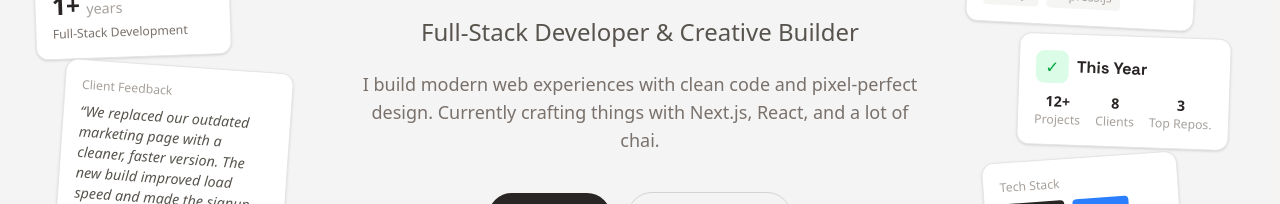
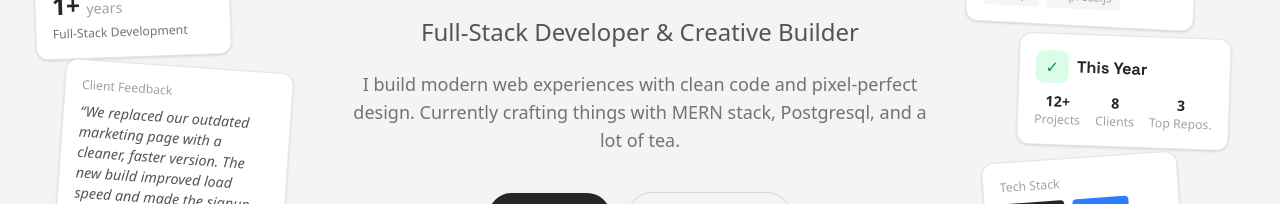
Before and after one commit to virat-pod/viratpod, a Next.js app: page / in a window 1280 px wide. Shown: the part 333-537 px from the top of the page. Built offline with nearby package versions, Linux system fonts and the light colour scheme.

Commit message:
Update hero.js

```diff
--- a/components/home/hero.js
+++ b/components/home/hero.js
@@ -38,8 +38,8 @@ const Hero = () => {
 
             <p  ref={titlePara.ref} style={titlePara.style} className={`text-center ${titlePara.className} text-stone-500 text-base sm:text-lg max-w-xl`}>
               I build modern web experiences with clean code and pixel-perfect
-              design. Currently crafting things with Next.js, React, and a lot
-              of chai.
+              design. Currently crafting things with MERN stack, Postgresql, and a lot
+              of tea.
             </p>
 
             <div ref={cta.ref} style={cta.style} className={`flex ${cta.className} flex-row items-center gap-3 sm:gap-4 mt-4`}>
```
